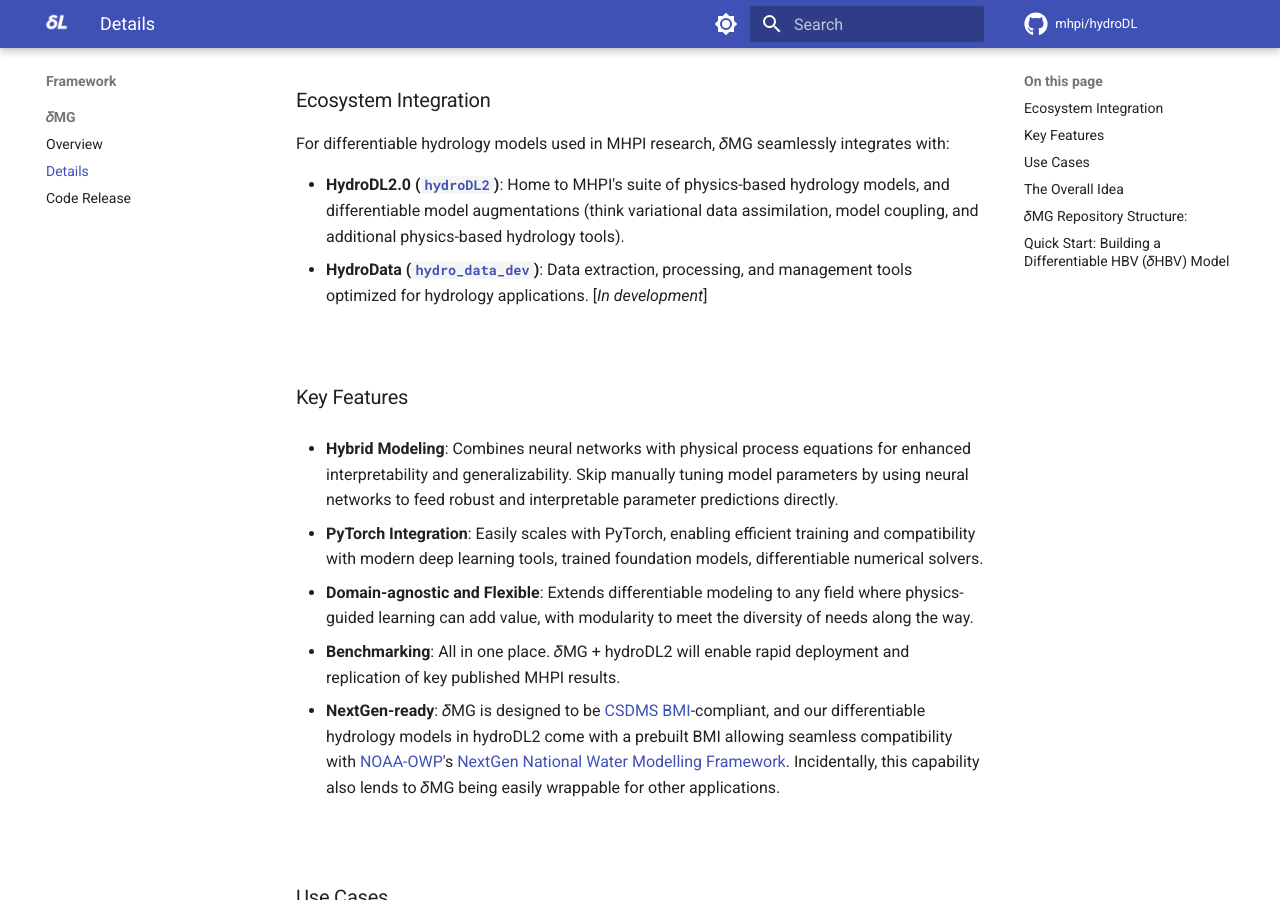
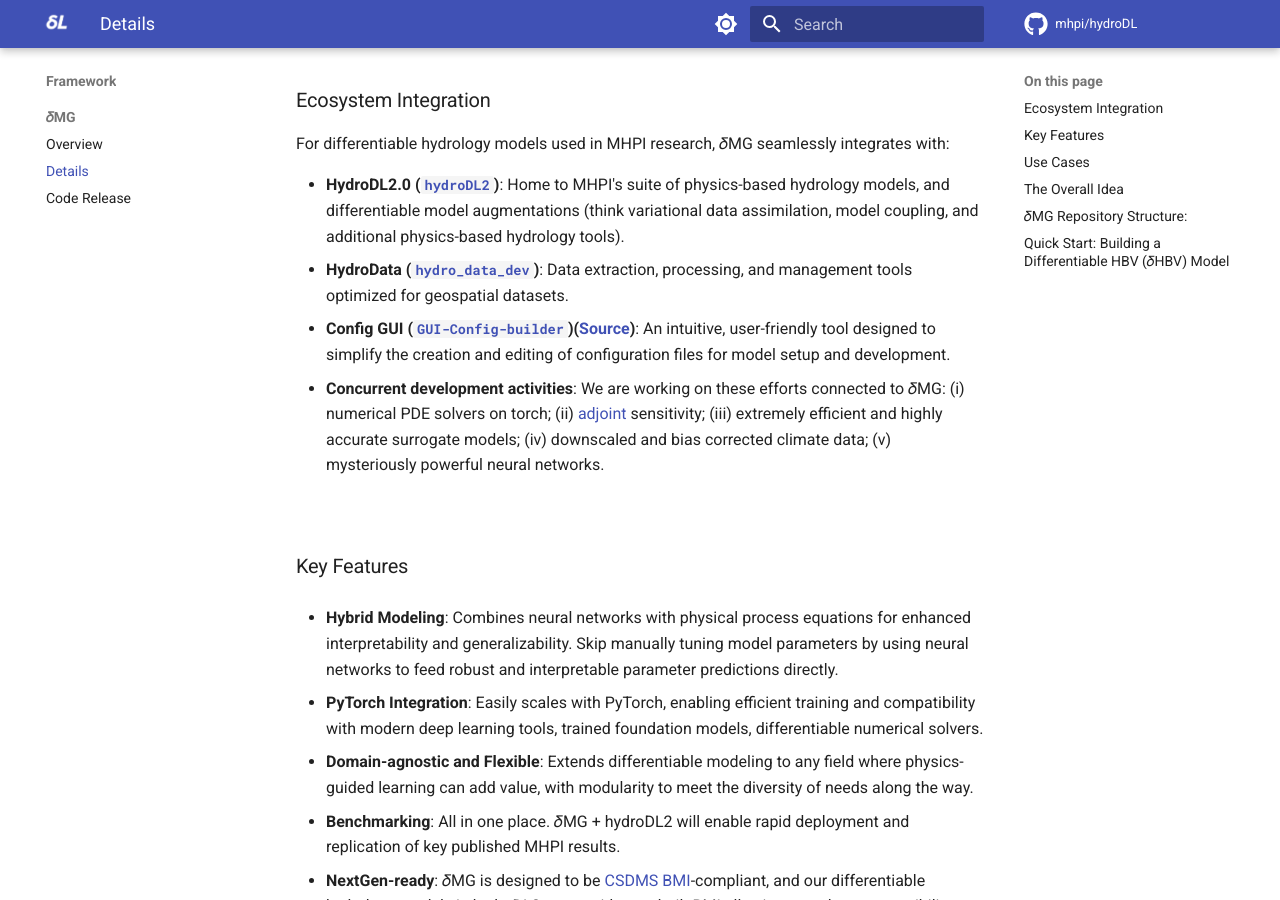
Before and after one commit to mhpi/mhpi.github.io, an MkDocs documentation site: the page built from docs/dmg/detail.md, in a window 1280 px wide and 900 px high, scrolled down 370 px. Built offline with MkDocs 1.6.1 and Material for MkDocs 9.7.7, drawn with Linux system fonts in a browser that asks for light colours; a script that is not in the unit is left out; comment, search, counter and statistics services are not loaded; some of the changed text lies outside the part shown.

Commit message:
Update detail.md
Adding GUI references

````diff
--- a/docs/dmg/detail.md
+++ b/docs/dmg/detail.md
@@ -13,7 +13,9 @@
 
 - **HydroDL2.0 ([`hydroDL2`](https://github.com/mhpi/hydroDL2))**: Home to MHPI's suite of physics-based hydrology models, and differentiable model augmentations (think variational data
       assimilation, model coupling, and additional physics-based hydrology tools).
-- **HydroData ([`hydro_data_dev`](https://github.com/mhpi/hydro_data_dev))**: Data extraction, processing, and management tools optimized for hydrology applications. [*In development*]
+- **HydroData ([`hydro_data_dev`](https://github.com/mhpi/hydro_data_dev))**: Data extraction, processing, and management tools optimized for geospatial datasets.
+- **Config GUI ([`GUI-Config-builder`](https://mhpi-spatial.s3.us-east-2.amazonaws.com/mhpi-release/config_builder_gui/Config+Builder+GUI.zip))([Source](https://github.com/mhpi/GUI-Config-builder))**: An intuitive, user-friendly tool designed to simplify the creation and editing of configuration files for model setup and development.
+- **Concurrent development activities**: We are working on these efforts connected to 𝛿MG: (i) numerical PDE solvers on torch; (ii) [adjoint](https://doi.org/10.5194/hess-28-3051-2024) sensitivity; (iii) extremely efficient and highly accurate surrogate models; (iv) downscaled and bias corrected climate data; (v) mysteriously powerful neural networks.
 
 <br>
 
@@ -81,7 +83,7 @@
 ### Quick Start: Building a Differentiable HBV (𝛿HBV) Model
 
 Here’s an example of how you can build a differentiable model, coupling a physics-based model with a neural network to intelligently learn model parameters. In this instance, we use an
-LSTM with the [HBV](https://en.wikipedia.org/wiki/HBV_hydrology_model) hydrology model.
+LSTM with the [HBV](https://en.wikipedia.org/wiki/HBV_hydrology_model) hydrology model. The [Config GUI](https://mhpi-spatial.s3.us-east-2.amazonaws.com/mhpi-release/config_builder_gui/Config+Builder+GUI.zip) can be used to create/edit additional config files for use with these examples. (See [here](https://github.com/mhpi/GUI-Config-builder/blob/main/README.md) for usage instructions.)
 ```python
 CONFIG_PATH = '../example/conf/config_dhbv1_1p.yaml'
 
````
